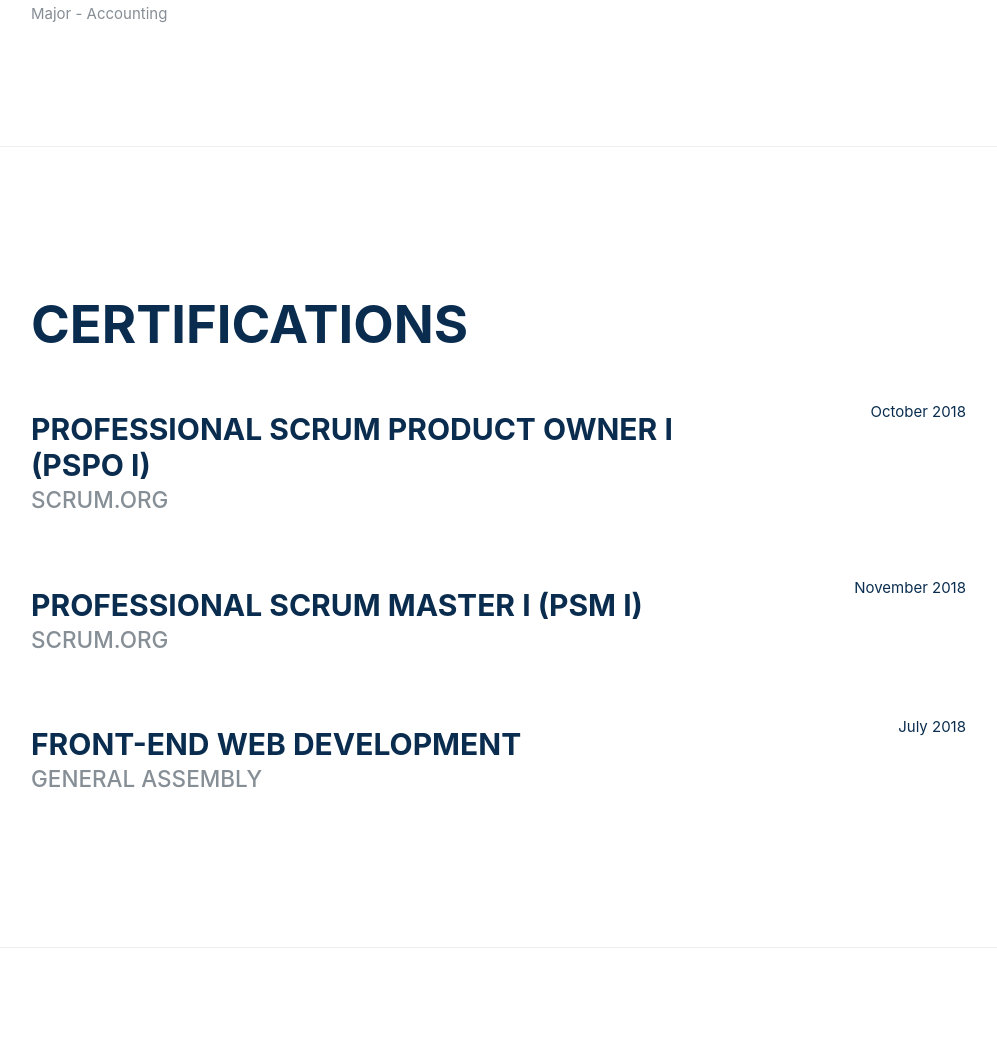
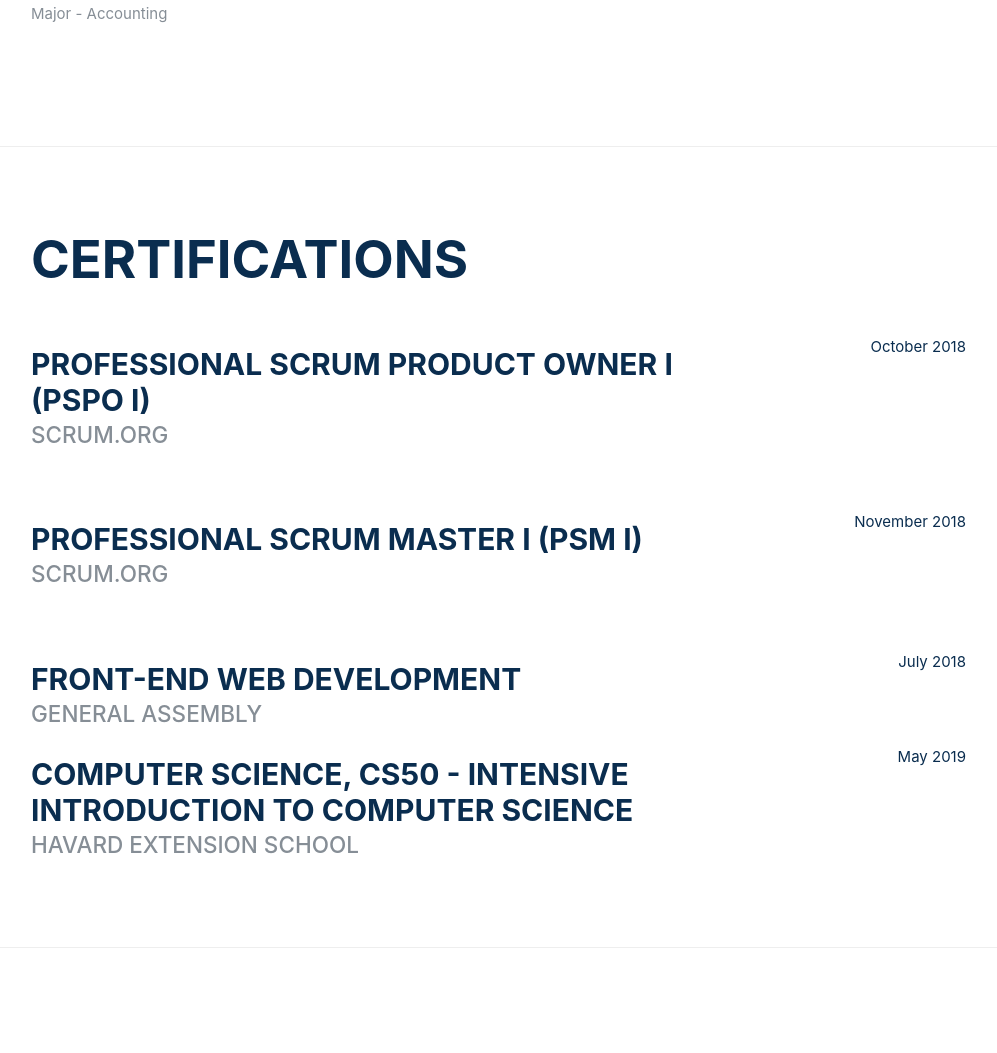
Before and after one commit to Sapanraval/finalproject, a Flask app: page / in a window 1280 px wide. Shown: the part 2823-3876 px from the top of the page, without its empty margins (269-1266 px from the left). Run offline with Flask 2, Linux system fonts and the light colour scheme; some libraries are stand-ins or nearby versions; some web fonts are replaced.

Commit message:
updates june 2019

```diff
--- a/templates/index.html
+++ b/templates/index.html
@@ -162,6 +162,15 @@
           </div>
         </div>
 
+        <div class="resume-item d-flex flex-column flex-md-row justify-content-between">
+          <div class="resume-content">
+            <h3 class="mb-0">Computer Science, CS50 - Intensive Introduction to Computer Science</h3>
+            <div class="subheading mb-3">HAVARD EXTENSION SCHOOL</div>
+          </div>
+          <div class="resume-date text-md-right">
+            <span class="text-primary">May 2019</span>
+          </div>
+        </div>
       </div>
     </section>
 
```
